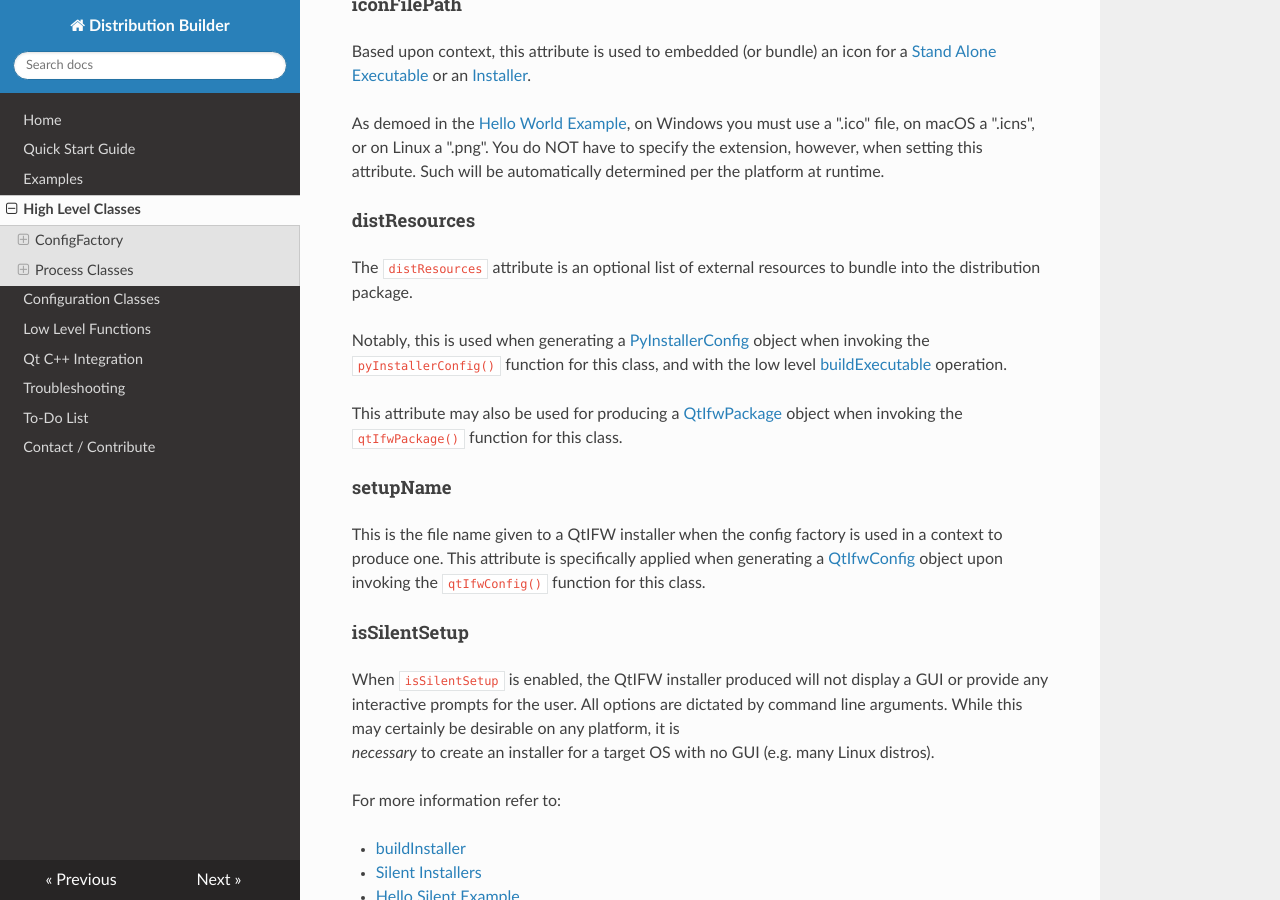
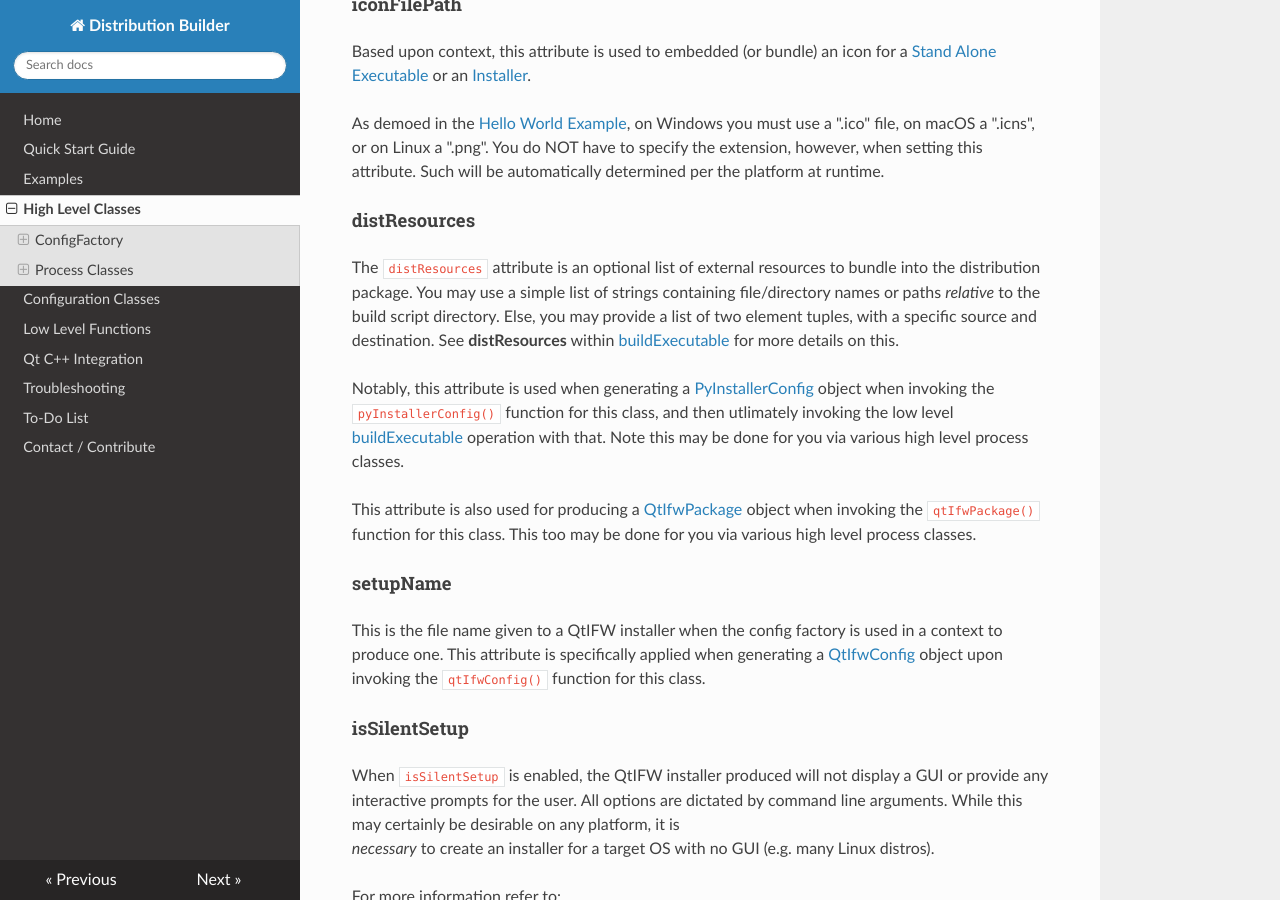
Before and after one commit to BuvinJT/distbuilder, an MkDocs documentation site: the page built from docs/HighLevel.md, in a window 1280 px wide and 900 px high, scrolled down 3984 px. Built offline with MkDocs 1.6.1, drawn with Linux system fonts in a browser that asks for light colours; nearby versions of some CDN libraries; old or Windows-style settings are respelled for this version of MkDocs.

Commit message:
Hot fix.  Added distResources option to specify a destination path as "True", meaning the "same" as the source path.

```diff
--- a/distbuilder/_version.py
+++ b/distbuilder/_version.py
@@ -1 +1 @@
-__version__ = "0.7.6.14"
+__version__ = "0.7.6.15"
--- a/docs/HighLevel.md
+++ b/docs/HighLevel.md
@@ -206,15 +206,23 @@ Such will be automatically determined per the platform at runtime.
 #### distResources
 
 The `distResources` attribute is an optional list of external resources to bundle
-into the distribution package.
+into the distribution package.  You may use a simple list of strings containing
+file/directory names or paths *relative* to the build script directory. Else, you
+may provide a list of two element tuples, with a specific source and destination.
+See **distResources** within [buildExecutable](LowLevel.md#buildExecutable) for
+more details on this.
 
-Notably, this is used when generating a [PyInstallerConfig](ConfigClasses.md#pyinstconfig)
-object when invoking the `pyInstallerConfig()` function for this class, and
-with the low level [buildExecutable](LowLevel.md#buildExecutable) operation.
+Notably, this attribute is used when generating a
+[PyInstallerConfig](ConfigClasses.md#pyinstconfig)
+object when invoking the `pyInstallerConfig()` function for this class,
+and then utlimately invoking the low level
+[buildExecutable](LowLevel.md#buildExecutable) operation with that.
+Note this may be done for you via various high level process classes.
 
-This attribute may also be used for producing a
+This attribute is also used for producing a
 [QtIfwPackage](ConfigClasses.md#qtifwpackage) object when invoking the
 `qtIfwPackage()` function for this class.
+This too may be done for you via various high level process classes.
 
 #### setupName
 
```
Also changed, not shown: docs/LowLevel.md (+9 -7 lines), 1 other file.
